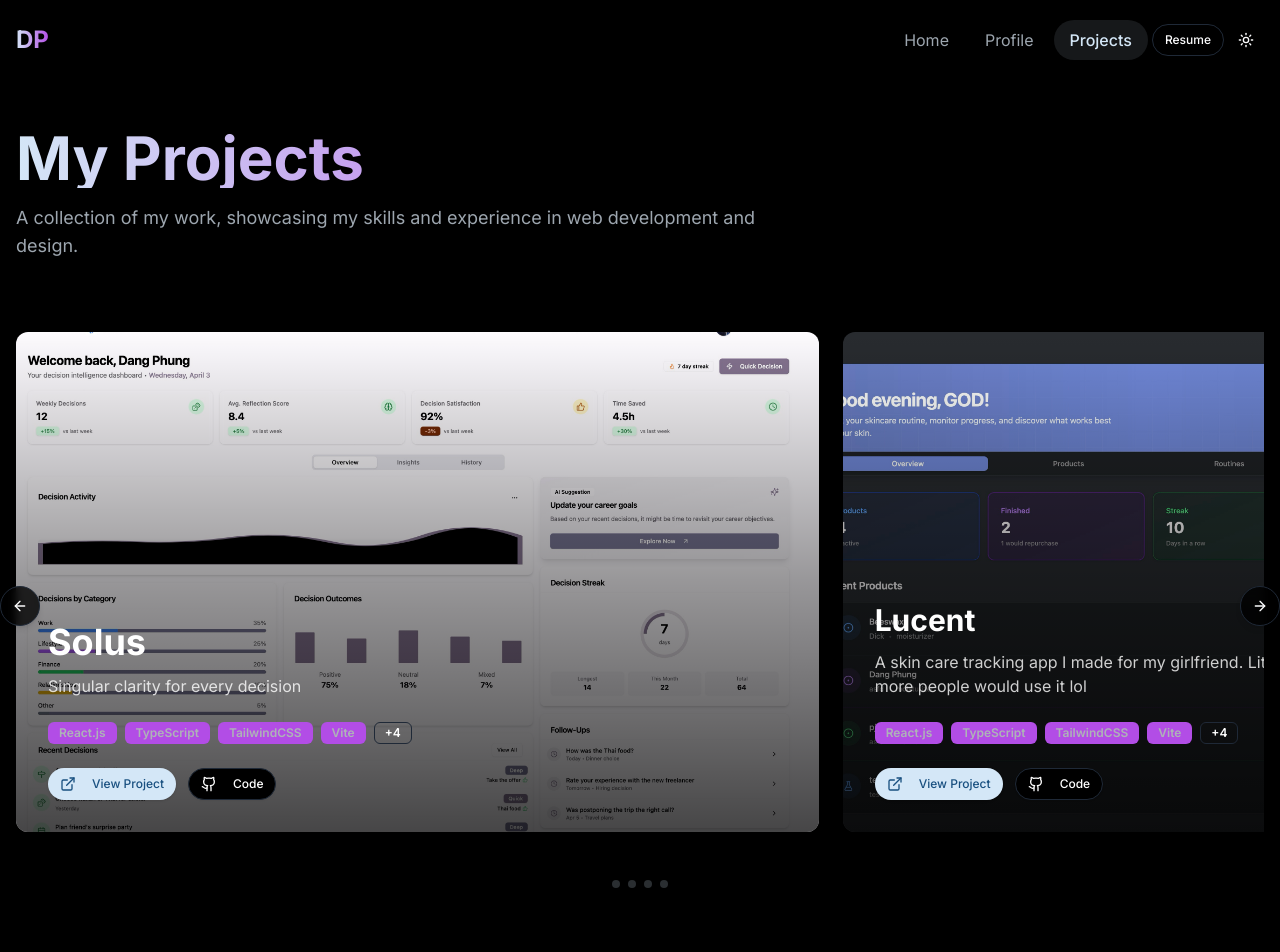
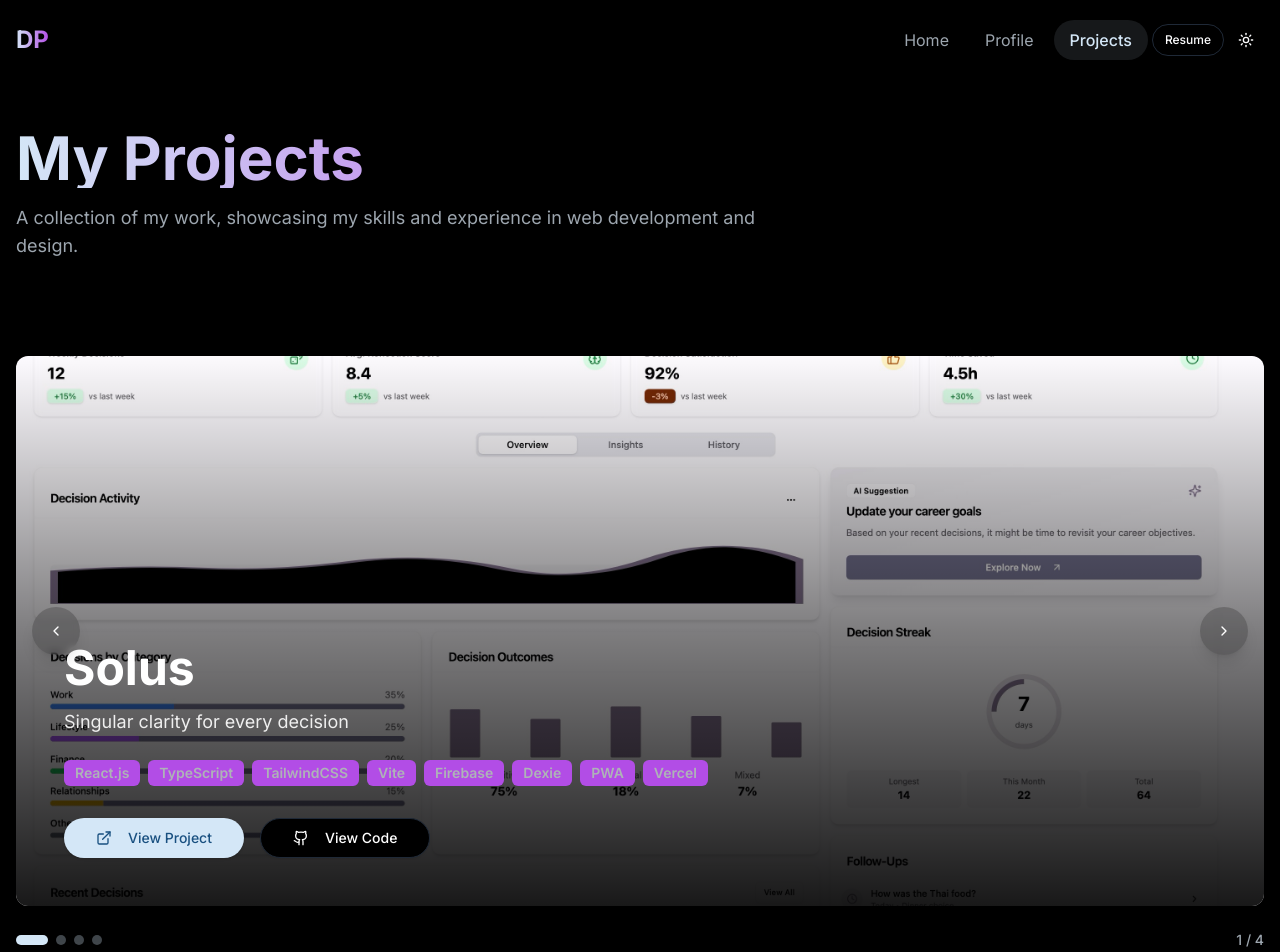
Before and after one commit to dangphung4/portfolio-2025, a Next.js app: page /projects in a window 1280 px wide. Shown: the top 952 px of the page. Built offline with nearby package versions, Linux system fonts and the light colour scheme.

Commit message:
chore: update featured projects

```diff
--- a/components/ui/featured-projects.tsx
+++ b/components/ui/featured-projects.tsx
@@ -1,10 +1,10 @@
 "use client";
-import React, { useRef } from "react";
+import React, { useRef, useState, useEffect } from "react";
 import Image from "next/image";
-import { motion } from "framer-motion";
+import { motion, AnimatePresence } from "framer-motion";
 import { Badge } from "@/components/ui/badge";
 import { Button } from "@/components/ui/button";
-import { ExternalLink, Github, ArrowRight, ArrowLeft } from "lucide-react";
+import { ExternalLink, Github, ArrowRight, ArrowLeft, ChevronRight, ChevronLeft } from "lucide-react";
 import Link from "next/link";
 import { cn } from "@/lib/utils";
 
@@ -19,152 +19,283 @@ type Project = {
 };
 
 export function FeaturedProjects({ projects }: { projects: Project[] }) {
-  const containerRef = useRef<HTMLDivElement>(null);
+  const [currentIndex, setCurrentIndex] = useState(0);
+  const [direction, setDirection] = useState(0);
+  const [isAnimating, setIsAnimating] = useState(false);
+  const [isMobile, setIsMobile] = useState(false);
 
-  const scroll = (direction: "left" | "right") => {
-    if (containerRef.current) {
-      const { current } = containerRef;
-      const scrollAmount = direction === "left"
-        ? -current.clientWidth * 0.8
-        : current.clientWidth * 0.8;
+  // Check if we're on mobile for responsive behavior
+  useEffect(() => {
+    const checkMobile = () => {
+      setIsMobile(window.innerWidth < 768);
+    };
 
-      current.scrollBy({ left: scrollAmount, behavior: "smooth" });
-    }
+    checkMobile();
+    window.addEventListener('resize', checkMobile);
+
+    return () => {
+      window.removeEventListener('resize', checkMobile);
+    };
+  }, []);
+
+  const handleNext = () => {
+    if (isAnimating) return;
+    setIsAnimating(true);
+    setDirection(1);
+    setCurrentIndex((prevIndex) => (prevIndex + 1) % projects.length);
   };
 
+  const handlePrev = () => {
+    if (isAnimating) return;
+    setIsAnimating(true);
+    setDirection(-1);
+    setCurrentIndex((prevIndex) => (prevIndex - 1 + projects.length) % projects.length);
+  };
+
+  const handleDotClick = (index: number) => {
+    if (isAnimating) return;
+    setIsAnimating(true);
+    setDirection(index > currentIndex ? 1 : -1);
+    setCurrentIndex(index);
+  };
+
+  const variants = {
+    enter: (direction: number) => ({
+      x: direction > 0 ? '100%' : '-100%',
+      opacity: 0,
+    }),
+    center: {
+      x: 0,
+      opacity: 1,
+    },
+    exit: (direction: number) => ({
+      x: direction < 0 ? '100%' : '-100%',
+      opacity: 0,
+    }),
+  };
+
+  // For mobile, we'll show a simpler card-based layout
+  if (isMobile) {
+    return (
+      <div className="space-y-6 px-4">
+        {projects.map((project) => (
+          <MobileProjectCard key={project.id} project={project} />
+        ))}
+      </div>
+    );
+  }
+
   return (
-    <div className="relative">
-      {/* Navigation buttons */}
-      <div className="absolute -left-4 top-1/2 -translate-y-1/2 z-10">
+    <div className="relative py-8">
+      {/* Main carousel */}
+      <div className="relative overflow-hidden rounded-xl h-[550px] shadow-xl">
+        <AnimatePresence initial={false} custom={direction} onExitComplete={() => setIsAnimating(false)}>
+          <motion.div
+            key={currentIndex}
+            custom={direction}
+            variants={variants}
+            initial="enter"
+            animate="center"
+            exit="exit"
+            transition={{
+              x: { type: "spring", stiffness: 300, damping: 30 },
+              opacity: { duration: 0.2 },
+            }}
+            className="absolute w-full h-full"
+          >
+            <ProjectCard project={projects[currentIndex]} />
+          </motion.div>
+        </AnimatePresence>
+
+        {/* Navigation arrows */}
         <Button
-          variant="outline"
+          variant="ghost"
           size="icon"
-          className="rounded-full h-10 w-10 bg-background/80 backdrop-blur-sm shadow-md"
-          onClick={() => scroll("left")}
+          onClick={handlePrev}
+          className="absolute left-4 top-1/2 -translate-y-1/2 z-10 h-12 w-12 rounded-full bg-background/20 backdrop-blur-sm hover:bg-background/40 text-white shadow-lg"
+          disabled={isAnimating}
         >
-          <ArrowLeft className="h-5 w-5" />
+          <ChevronLeft className="h-6 w-6" />
+        </Button>
+
+        <Button
+          variant="ghost"
+          size="icon"
+          onClick={handleNext}
+          className="absolute right-4 top-1/2 -translate-y-1/2 z-10 h-12 w-12 rounded-full bg-background/20 backdrop-blur-sm hover:bg-background/40 text-white shadow-lg"
+          disabled={isAnimating}
+        >
+          <ChevronRight className="h-6 w-6" />
         </Button>
       </div>
 
-      <div className="absolute -right-4 top-1/2 -translate-y-1/2 z-10">
-        <Button
-          variant="outline"
-          size="icon"
-          className="rounded-full h-10 w-10 bg-background/80 backdrop-blur-sm shadow-md"
-          onClick={() => scroll("right")}
-        >
-          <ArrowRight className="h-5 w-5" />
-        </Button>
+      {/* Project info panel */}
+      <div className="mt-6 flex justify-between items-center">
+        {/* Pagination dots */}
+        <div className="flex gap-2">
+          {projects.map((_, index) => (
+            <button
+              key={index}
+              onClick={() => handleDotClick(index)}
+              className={cn(
+                "h-2.5 w-2.5 rounded-full transition-all duration-300",
+                index === currentIndex
+                  ? "bg-primary w-8"
+                  : "bg-primary/30 hover:bg-primary/50"
+              )}
+              aria-label={`Go to project ${index + 1}`}
+            />
+          ))}
+        </div>
+
+        {/* Project counter */}
+        <div className="text-sm text-muted-foreground font-medium">
+          {currentIndex + 1} / {projects.length}
+        </div>
       </div>
 
-      {/* Project gallery */}
-      <div
-        ref={containerRef}
-        className="flex overflow-x-auto pb-8 pt-2 px-1 snap-x snap-mandatory hide-scrollbar"
-        style={{ scrollbarWidth: 'none' }}
-      >
-        {projects.map((project, index) => (
+      {/* Preview of next/previous projects */}
+      <div className="mt-8 grid grid-cols-3 gap-4">
+        {[
+          (currentIndex - 1 + projects.length) % projects.length,
+          currentIndex,
+          (currentIndex + 1) % projects.length
+        ].map((index, i) => (
           <div
-            key={project.id}
+            key={index}
             className={cn(
-              "snap-start shrink-0 pr-6",
-              index === 0 ? "w-full md:w-2/3" : "w-4/5 md:w-1/2"
+              "relative h-24 rounded-lg overflow-hidden cursor-pointer transition-all duration-300",
+              i === 1 ? "ring-2 ring-primary" : "opacity-70 hover:opacity-100"
             )}
+            onClick={() => handleDotClick(index)}
           >
-            <ProjectCard project={project} isFirst={index === 0} />
+            <Image
+              src={projects[index].image || "/placeholder.svg"}
+              alt={projects[index].appName}
+              fill
+              className="object-cover"
+            />
+            <div className="absolute inset-0 bg-black/40 flex items-center justify-center">
+              <span className="text-white text-xs font-medium px-2 py-1 bg-black/50 rounded-full">
+                {projects[index].appName}
+              </span>
+            </div>
           </div>
-        ))}
-      </div>
-
-      {/* Scroll indicator dots */}
-      <div className="flex justify-center gap-2 mt-4">
-        {projects.map((project) => (
-          <div
-            key={project.id}
-            className="h-2 w-2 rounded-full bg-primary/20 hover:bg-primary/50 cursor-pointer transition-colors"
-            onClick={() => {
-              if (containerRef.current) {
-                const index = projects.findIndex(p => p.id === project.id);
-                const scrollWidth = containerRef.current.scrollWidth;
-                const itemWidth = scrollWidth / projects.length;
-                containerRef.current.scrollTo({
-                  left: itemWidth * index,
-                  behavior: "smooth"
-                });
-              }
-            }}
-          />
         ))}
       </div>
     </div>
   );
 }
 
-function ProjectCard({ project, isFirst }: { project: Project, isFirst: boolean }) {
+function ProjectCard({ project }: { project: Project }) {
   return (
-    <motion.div
-      className="group relative rounded-xl overflow-hidden shadow-lg h-[500px] w-full"
-      initial={{ opacity: 0, y: 20 }}
-      animate={{ opacity: 1, y: 0 }}
-      transition={{ duration: 0.5 }}
-    >
+    <div className="relative w-full h-full group">
       <Image
         src={project.image || "/placeholder.svg"}
         alt={project.appName}
         fill
         className="object-cover transition-transform duration-700 group-hover:scale-105"
+        priority
       />
 
       {/* Gradient overlay */}
-      <div className="absolute inset-0 bg-gradient-to-t from-black/90 via-black/50 to-transparent opacity-80" />
+      <div className="absolute inset-0 bg-gradient-to-t from-black/90 via-black/50 to-transparent" />
 
       {/* Content */}
-      <div className="absolute inset-0 p-8 flex flex-col justify-end text-white">
-        <div>
-          <h3 className={cn(
-            "font-bold mb-3 text-white",
-            isFirst ? "text-3xl md:text-4xl" : "text-2xl md:text-3xl"
-          )}>
+      <div className="absolute inset-0 p-8 md:p-12 flex flex-col justify-end text-white">
+        <div className="max-w-3xl">
+          <h3 className="font-bold mb-4 text-3xl md:text-4xl lg:text-5xl text-white">
             {project.appName}
           </h3>
 
-          <p className="text-white/80 text-sm md:text-base mb-6 line-clamp-3">
+          <p className="text-white/90 text-base md:text-lg mb-6 max-w-2xl">
             {project.about}
           </p>
 
-          <div className="flex flex-wrap gap-2 mb-6">
-            {project.tags.slice(0, 4).map((tag, i) => (
-              <Badge key={i} variant="secondary" className="text-xs">
+          <div className="flex flex-wrap gap-2 mb-8">
+            {project.tags.map((tag, i) => (
+              <Badge key={i} variant="secondary" className="text-xs md:text-sm">
                 {tag}
               </Badge>
             ))}
-            {project.tags.length > 4 && (
-              <Badge variant="outline" className="text-xs text-white">
-                +{project.tags.length - 4}
-              </Badge>
-            )}
           </div>
 
-          <div className="flex gap-3">
-            <Button asChild variant="default" size="sm" className="rounded-full">
+          <div className="flex gap-4">
+            <Button asChild size="lg" className="rounded-full">
               <Link href={project.url} target="_blank" rel="noopener noreferrer">
                 <ExternalLink className="h-4 w-4 mr-2" />
                 View Project
               </Link>
             </Button>
             {project.codeUrl && (
-              <Button asChild variant="outline" size="sm" className="rounded-full">
+              <Button asChild variant="outline" size="lg" className="rounded-full">
                 <Link href={project.codeUrl} target="_blank" rel="noopener noreferrer">
                   <Github className="h-4 w-4 mr-2" />
-                  Code
+                  View Code
                 </Link>
               </Button>
             )}
           </div>
         </div>
       </div>
+    </div>
+  );
+}
+
+function MobileProjectCard({ project }: { project: Project }) {
+  return (
+    <motion.div
+      className="relative rounded-xl overflow-hidden shadow-md"
+      initial={{ opacity: 0, y: 20 }}
+      animate={{ opacity: 1, y: 0 }}
+      transition={{ duration: 0.5 }}
+    >
+      <div className="relative h-48">
+        <Image
+          src={project.image || "/placeholder.svg"}
+          alt={project.appName}
+          fill
+          className="object-cover"
+        />
+      </div>
+
+      <div className="p-4 bg-card">
+        <h3 className="font-bold text-xl mb-2">{project.appName}</h3>
+
+        <p className="text-muted-foreground text-sm mb-4 line-clamp-2">
+          {project.about}
+        </p>
+
+        <div className="flex flex-wrap gap-1.5 mb-4">
+          {project.tags.slice(0, 3).map((tag, i) => (
+            <Badge key={i} variant="secondary" className="text-xs">
+              {tag}
+            </Badge>
+          ))}
+          {project.tags.length > 3 && (
+            <Badge variant="outline" className="text-xs">
+              +{project.tags.length - 3}
+            </Badge>
+          )}
+        </div>
+
+        <div className="flex gap-2">
+          <Button asChild variant="default" size="sm" className="rounded-full flex-1">
+            <Link href={project.url} target="_blank" rel="noopener noreferrer">
+              <ExternalLink className="h-3.5 w-3.5 mr-1.5" />
+              View
+            </Link>
+          </Button>
+          {project.codeUrl && (
+            <Button asChild variant="outline" size="sm" className="rounded-full flex-1">
+              <Link href={project.codeUrl} target="_blank" rel="noopener noreferrer">
+                <Github className="h-3.5 w-3.5 mr-1.5" />
+                Code
+              </Link>
+            </Button>
+          )}
+        </div>
+      </div>
     </motion.div>
   );
 }
-
-/* The hide-scrollbar styles should be added to your global CSS file instead of direct DOM manipulation */
```
